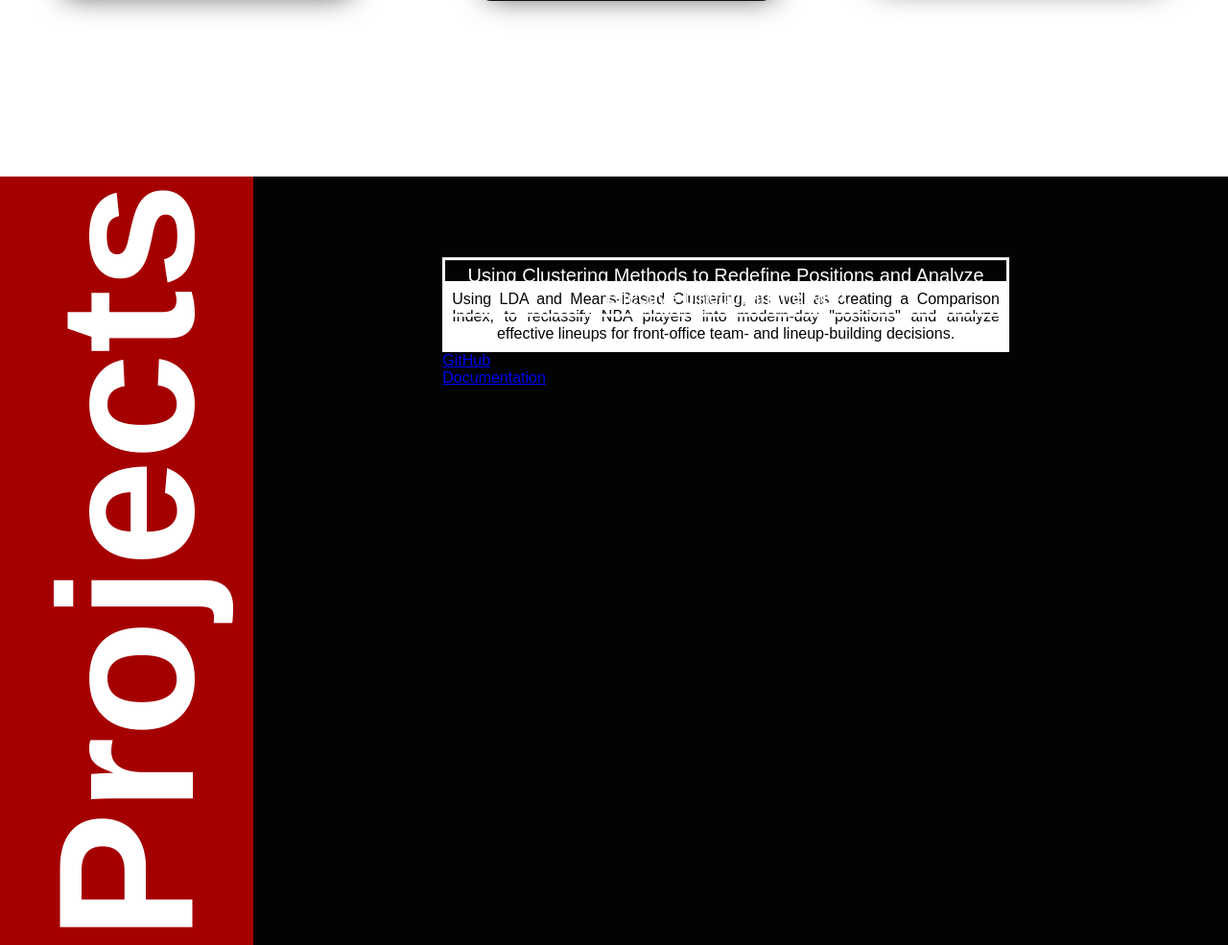
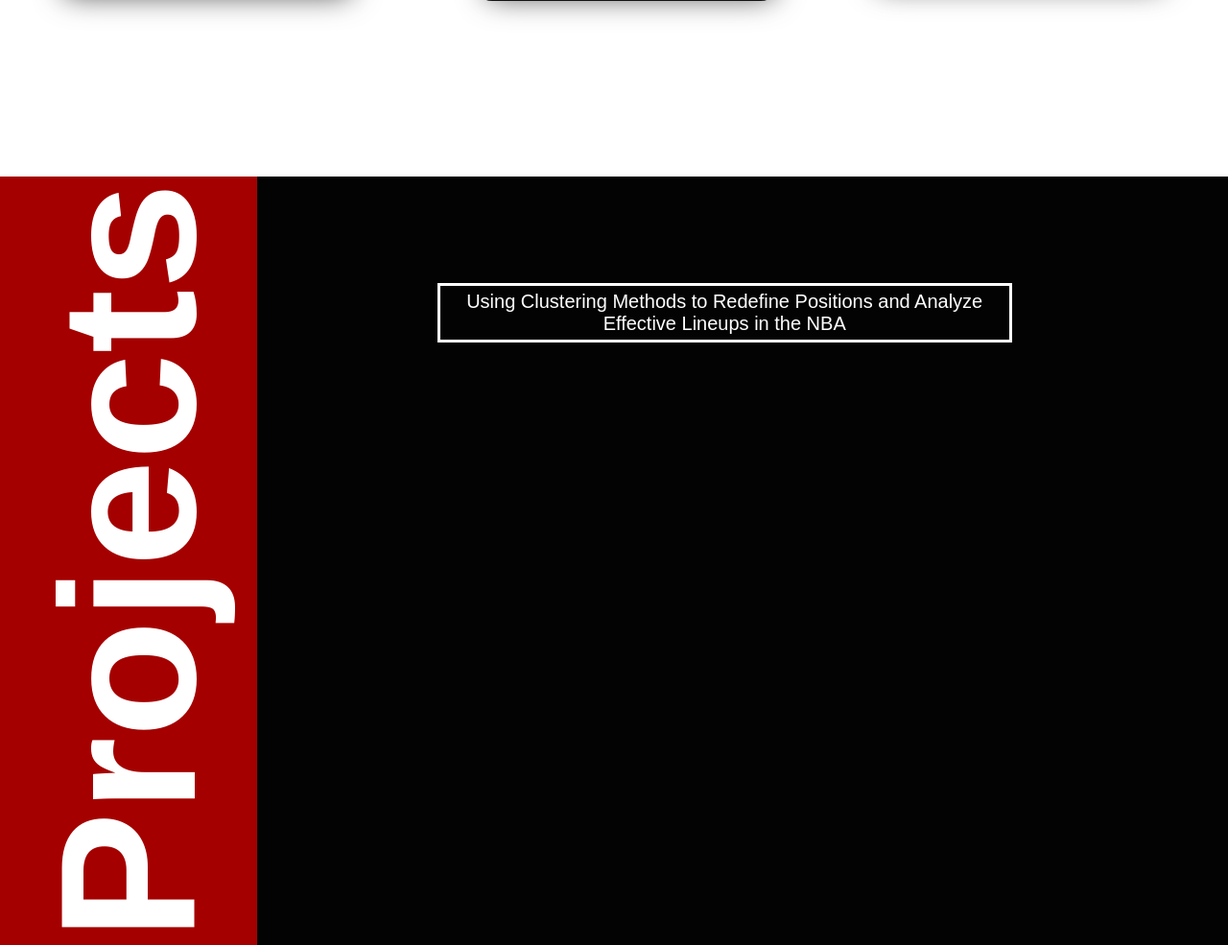
Before and after one commit to gcherreralim/portfolio, a PHP site: page /index.html in a window 1280 px wide. Shown: the part 2256-3241 px from the top of the page at 96% size. Run offline with PHP 8.4, Linux system fonts and the light colour scheme; some libraries are stand-ins or nearby versions.

Commit message:
project 1 added

```diff
--- a/index.html
+++ b/index.html
@@ -234,19 +234,21 @@
                 <div class="desc-container">
                     <p class="project-description nba-cluster-description">Using LDA and Means-Based Clustering, as well as creating a Comparison Index, to reclassify NBA players into modern-day "positions" and analyze effective lineups for front-office team- and lineup-building decisions.</p>
                 </div>
-                <div class="project-link-wrapper link-git">
-                    <div class="project-text-wrapper">
-                        <a class="project-link project-git" href="#"> <span class="project-git-text">GitHub</span> </a>
+                <div class="project-link-container">
+                    <div class="project-link-wrapper link-git">
+                        <div class="project-text-wrapper">
+                            <a class="project-link project-git" href="#"> <span class="project-link-text project-git-text">GitHub</span> </a>
+                        </div>
                     </div>
-                </div>
-                <div class="project-link-wrapper link-writeup">
-                    <div class="project-text-wrapper">
-                        <a class="project-link project-writeup" href="#"> <span class="project-writeup-text">Documentation</span> </a>
+                    <div class="project-link-wrapper link-writeup">
+                        <div class="project-text-wrapper">
+                            <a class="project-link project-writeup" href="#"> <span class="project-link-text project-writeup-text">Documentation</span> </a>
+                        </div>
                     </div>
                 </div>
             </div>
         </div>
-        <div class="project-date-container">
+        <div class="project-date-container project-date-1">
             <h4 class="project-date nba-cluster-date">April 2020</h4>
         </div>
     </div>
--- a/main.css
+++ b/main.css
@@ -894,6 +894,8 @@ body{
 }
 .project-date-container{
     width: 2%;
+    position: absolute;
+    left: 97%;
     height: calc(100vh / 3);
     background: #030303;
     border-left: #FFF;
@@ -901,15 +903,15 @@ body{
     visibility: hidden;
     z-index: 2000005;
     transform: translateX(-25%);
-    transition: all 250ms ease-in-out;
+    transition: all 400ms ease-in-out;
 }
 .project-date{
-    font-size: 12px;
+    font-size: 13px;
     color: #FFF;
     font-weight: 400;
     position: absolute;
     top: 50%;
-    right: 0;
+    left: 1px;
     white-space: nowrap;
     transform: rotate(-90deg);
 }
@@ -921,6 +923,7 @@ body{
     width: 60%;
     align-items: center;
     justify-content: center;
+    top: 10px;
 }
 .project-name{
     font-size: 20px;
@@ -929,20 +932,24 @@ body{
     border-style: solid;
     border-color: #FFF;
     padding: 5px 5px;
-    transform: translate(0, 60%);
-    transition: all 250ms ease-in-out;
+    transform: translate(0, 90px);
+    transition: all 500ms ease-in-out;
     text-align: center;
 }
 .project-container:hover .project-name{
-    transform: translate(0, -130%);
+    transform: translate(0, -20px);
 }
 .desc-container{
     background: #FFF;
     align-items: center;
+    visibility: hidden;
+    transform: translateY(100%);
+    opacity: 0;
+    transition: all 400ms ease-in 50ms;
 }
 .nba-cluster-description{
     left: 50%;
-    padding: 10px;
+    padding: 20px;
     text-align: justify;
     text-align-last: center;
     color: #030303;
@@ -950,18 +957,29 @@ body{
 }
 
 /* git and docu buttons */
-.more-about-wrapper{
+.project-link-container{
+    align-items: center;
+    justify-content: center;
+    text-align: center;
+    visibility: hidden;
+    margin-top: 25px;
+    transform: translateY(100%);
+    opacity: 0;
+    transition: all 400ms ease-in 50ms;
+
+}
+.project-link-wrapper{
+    display: inline-block;
+}
+.project-text-wrapper{
     position: relative;
 }
-.about-link-wrapper{
-    position: relative;
-}
-#about-more{
+.project-link {
     display: block;
-    width: 200px;
+    width: 180px;
     height: 40px;
     line-height: 40px;
-    font-size: 16px;
+    font-size: 10px;
     font-weight: 600;
     text-decoration:none;
     background: #030303;
@@ -969,14 +987,13 @@ body{
     color: #FFF;
     text-transform: uppercase;
     letter-spacing: 2px;
-    border: 4px solid #FFF;
-    transition: all .35s;
+    border: 2px solid #FFF;
 }
-#more-about-text{
+.project-link-text{
     position: relative;
-    z-index: 10;
+    z-index: 2000010;
 }
-#about-more:after{
+.project-link:after{
     position: absolute;
     content:"";
     top:0;
@@ -984,11 +1001,31 @@ body{
     width: 0;
     height: 100%;
     background: #A50000;
-    transition: all .35s;
+    transition: all .25s;
 }
-#about-more:hover{
+.project-link:hover{
     color:#FFF;
 }
-#about-more:hover:after{
-    width:208px;
+.project-link:hover:after{
+    width:184px;
 }
+.link-git{
+    position: relative;
+}
+.link-writeup{
+    margin-left: 10px;
+}
+.project-container:hover .desc-container{
+    visibility: visible;
+    opacity: 1;
+    transform: translateY(0);
+}
+.project-container:hover .project-link-container{
+    visibility: visible;
+    opacity: 1;
+    transform: translateY(0);
+}
+.project-1{
+    position: absolute;
+    left: 20%;
+}
```
Also changed, not shown: images/project-2-nba-postgame.jpg (added).
